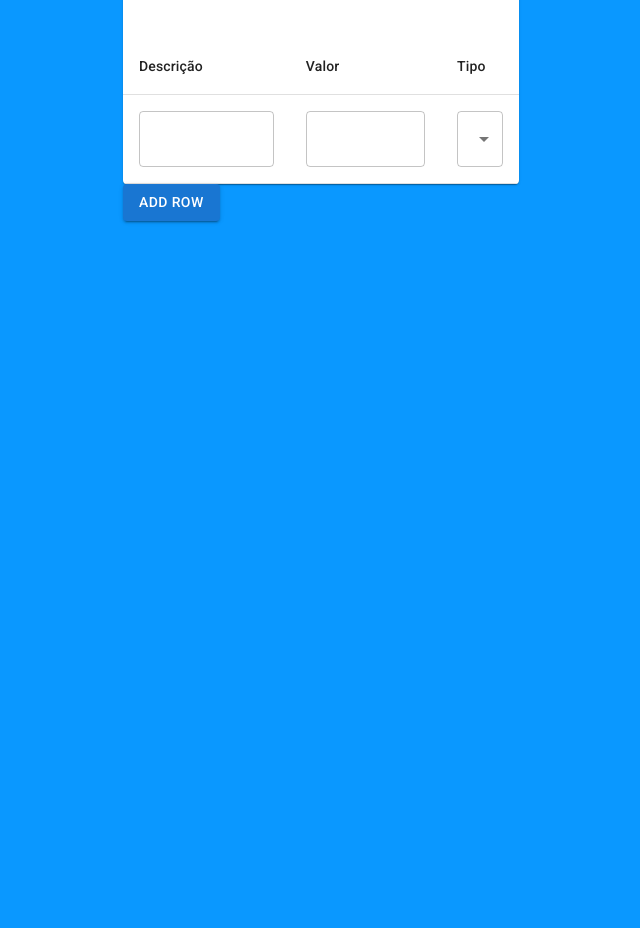
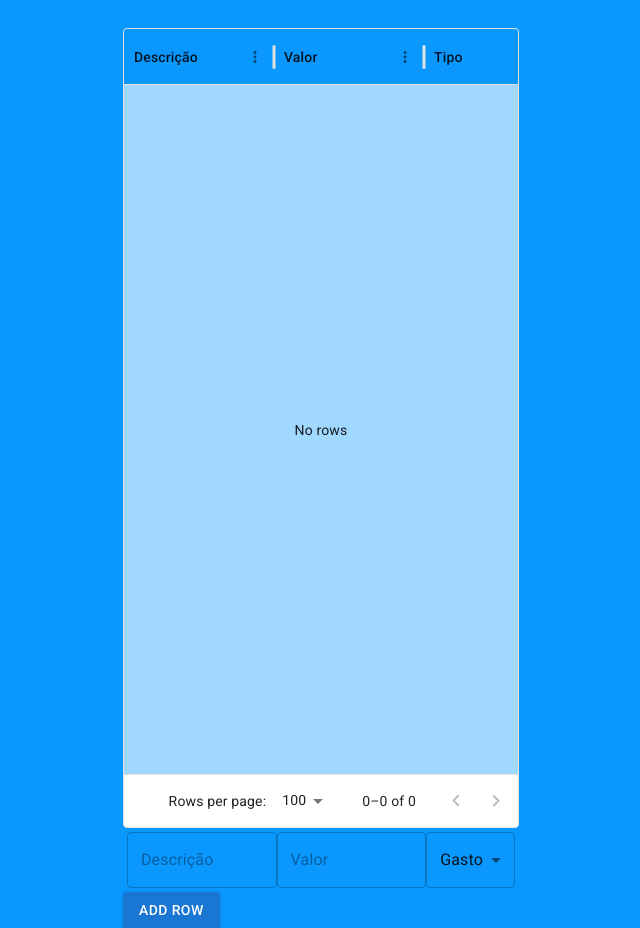
Before and after one commit to Projeto023/economize-023, a React (Create React App) app: page / in a window 1280 px wide. Shown: the part 230-1158 px from the top of the page, without its empty margins (319-959 px from the left). Before the commit the page ends 800 px from the top, so only its background shows below. Built offline with nearby package versions, Linux system fonts and the light colour scheme.

Commit message:
feat: changint to datagrid

```diff
--- a/package.json
+++ b/package.json
@@ -6,11 +6,13 @@
     "@mui/lab": "next",
     "@mui/material": "next",
     "@mui/styled-engine-sc": "next",
+    "@mui/x-data-grid": "^7.3.1",
     "@testing-library/jest-dom": "latest",
     "@testing-library/react": "latest",
     "@testing-library/user-event": "latest",
     "react": "latest",
     "react-dom": "latest",
+    "react-hook-form": "^7.51.3",
     "react-router-dom": "^6.22.3",
     "react-scripts": "latest",
     "styled-components": "latest"
--- a/public/index.html
+++ b/public/index.html
@@ -1,20 +1,20 @@
 <!doctype html>
 <html lang="en">
+
 <head>
   <meta charset="utf-8" />
   <link rel="icon" href="%PUBLIC_URL%/favicon.ico" />
   <meta name="viewport" content="initial-scale=1, width=device-width" />
-    <title>CRA + Material UI + TS + Styled components</title>
+  <title>Economize 023</title>
   <!-- Fonts to support Material Design -->
   <link rel="preconnect" href="https://fonts.googleapis.com" />
   <link rel="preconnect" href="https://fonts.gstatic.com" crossorigin />
-    <link
-      rel="stylesheet"
-      href="https://fonts.googleapis.com/css2?family=Roboto:wght@300;400;500;700&display=swap"
-    />
+  <link rel="stylesheet" href="https://fonts.googleapis.com/css2?family=Roboto:wght@300;400;500;700&display=swap" />
 </head>
+
 <body>
   <noscript>You need to enable JavaScript to run this app.</noscript>
   <div id="root"></div>
 </body>
+
 </html>
--- a/src/pages/Home/index.tsx
+++ b/src/pages/Home/index.tsx
@@ -12,29 +12,42 @@ import {
   TextField,
   Box,
   MenuItem,
+  Select,
 } from "@mui/material";
+import { DataGrid } from "@mui/x-data-grid";
 import Container from "@mui/material/Container";
 import { ChangeEvent, useState } from "react";
+import { useForm, Controller } from "react-hook-form";
 
-const rowDefinition = [
+const columnDefinition = [
   {
+    id: 1,
     formattedName: "Descrição",
     rowname: "description",
     dataFormat: "text",
     isSelect: false,
   },
   {
+    id: 2,
     formattedName: "Valor",
     rowname: "value",
     dataFormat: "number",
     isSelect: false,
   },
   {
+    id: 3,
     formattedName: "Tipo",
     rowname: "type",
     dataFormat: "number",
     isSelect: true,
     selectValues: ["Gasto", "Renda"],
+  },
+  {
+    id: 3,
+    formattedName: "Data",
+    rowname: "date",
+    dataFormat: "date",
+    isSelect: false,
   },
 ];
 
@@ -75,97 +88,89 @@ const UserAvatar = () => {
 };
 
 interface RowData {
-  [key: string]: {
-    [key: string]: string;
-  };
+  description: string;
+  value: string;
+  type: string;
+  date: Date;
 }
 
 const DynamicTable = () => {
   const [rows, setRows] = useState<RowData[]>([]);
-  const [rowData, setRowData] = useState<RowData>({});
-  const [rowCount, setRowCount] = useState(0);
+  const { handleSubmit, control } = useForm();
 
-  const handleChange = (
-    e: React.ChangeEvent<HTMLInputElement>,
-    rowIndex: string,
-    columnName: string
-  ) => {
-    const { value } = e.target;
-    setRowData((prevData) => {
-      if (!prevData) {
-        prevData = {};
-      }
-      return {
-        ...prevData,
-        [rowIndex]: {
-          ...prevData[rowIndex],
-          [columnName]: value,
-        },
-      };
-    });
-  };
-
-  const handleSubmit = () => {
-    setRows((prevRows) => [...prevRows, rowData]);
-    setRowData({});
-    setRowCount((currrentCount) => (currrentCount += 1));
+  const handleFormSubmit = (data: any) => {
+    setRows((curRows) => [...curRows, data]);
   };
 
   return (
-    <div>
-      <TableContainer component={Paper}>
-        <TotalValueSummary rows={rows} />
-        <Table>
-          <TableHead>
-            <TableRow>
-              {rowDefinition.map((definition) => (
-                <TableCell>{definition.formattedName}</TableCell>
-              ))}
-            </TableRow>
-          </TableHead>
-          <TableBody>
-            {rows.map((row, index) => {
-              const backgroundColor =
-                row[index]["type"] === "Gasto" ? "#FFCCCB" : "lightgreen";
+    <div style={{ height: "100vh" }}>
+      <TotalValueSummary rows={rows} />
+      <DataGrid
+        rows={rows}
+        getRowId={(row) => row.description + row.value + row.type}
+        style={{ background: "white", minHeight: "5vh" }}
+        columns={columnDefinition.map((definition, index) => ({
+          field: definition.rowname,
+          headerName: definition.formattedName,
+          width: 150,
+          key: index,
+        }))}
+      />
+      <div style={{ display: "flex", flexDirection: "row", margin: "1%" }}>
+        <Controller
+          name={`description`}
+          control={control}
+          defaultValue=""
+          render={({ field }) => (
+            <TextField
+              {...field}
+              variant="outlined"
+              placeholder="Descrição"
+              onChange={(e) => field.onChange(e.target.value)}
+            />
+          )}
+        />
 
-              return (
-                <TableRow
-                  key={index}
-                  style={{ backgroundColor: backgroundColor }}
-                >
-                  {rowDefinition.map((definition) => (
-                    <TableCell>{row[index][definition.rowname]}</TableCell>
-                  ))}
-                </TableRow>
-              );
-            })}
-            <TableRow>
-              {rowDefinition.map((definition) => (
-                <TableCell>
-                  <TextField
-                    select={definition.isSelect}
-                    type={definition.dataFormat}
-                    variant="outlined"
-                    onChange={(e: React.ChangeEvent<HTMLInputElement>) =>
-                      handleChange(e, rowCount.toString(), definition.rowname)
-                    }
-                    value={
-                      rowData[rowCount]
-                        ? rowData[rowCount][definition.rowname] || ""
-                        : ""
-                    }
-                  >
-                    {definition.selectValues?.map((val) => (
-                      <MenuItem value={val}>{val}</MenuItem>
-                    ))}
-                  </TextField>
-                </TableCell>
-              ))}
-            </TableRow>
-          </TableBody>
-        </Table>
-      </TableContainer>
-      <Button onClick={handleSubmit} variant="contained" color="primary">
+        <Controller
+          name={`value`}
+          control={control}
+          defaultValue=""
+          render={({ field }) => (
+            <TextField
+              {...field}
+              type="number"
+              variant="outlined"
+              placeholder="Valor"
+              onChange={(e) => field.onChange(e.target.value)}
+            />
+          )}
+        />
+
+        <Controller
+          name={`type`}
+          control={control}
+          defaultValue=""
+          render={({ field }) => (
+            <Select
+              {...field}
+              onChange={(e) => field.onChange(e.target.value)}
+              value={field.value || "Gasto"} // Use value instead of defaultValue
+            >
+              <MenuItem key={"gasto"} value={"Gasto"}>
+                Gasto
+              </MenuItem>
+              <MenuItem key={"renda"} value={"Renda"}>
+                Renda
+              </MenuItem>
+            </Select>
+          )}
+        />
+      </div>
+      <Button
+        onClick={handleSubmit(handleFormSubmit)}
+        variant="contained"
+        color="primary"
+      >
         Add Row
       </Button>
     </div>
@@ -177,8 +182,8 @@ const TotalValueSummary = ({ rows }: { rows: RowData[] }) => {
   const calculateTotalValor = () => {
     let total = 0;
     rows.forEach((row, index) => {
-      const rowValue = Number(row[index]["value"]);
-      const isExpense = row[index]["type"] === "Gasto";
+      const rowValue = Number(row.value);
+      const isExpense = row.type === "Gasto";
       if (isExpense) {
         total -= rowValue;
       } else {
```
Lines whose indentation alone changed are shown as unchanged.
